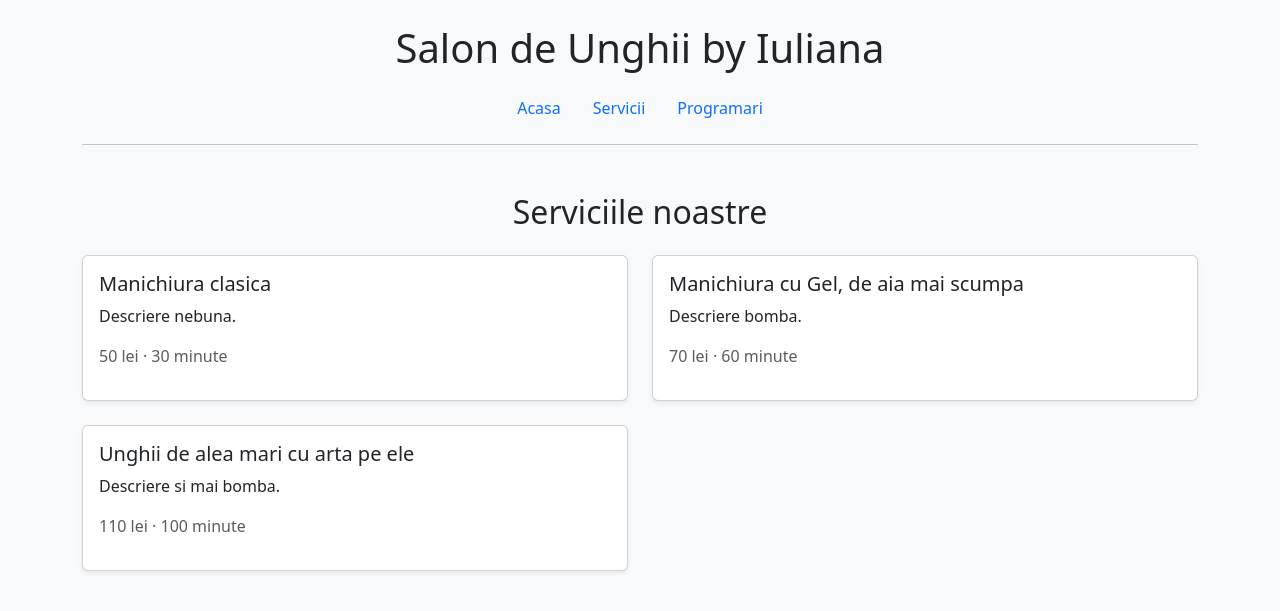
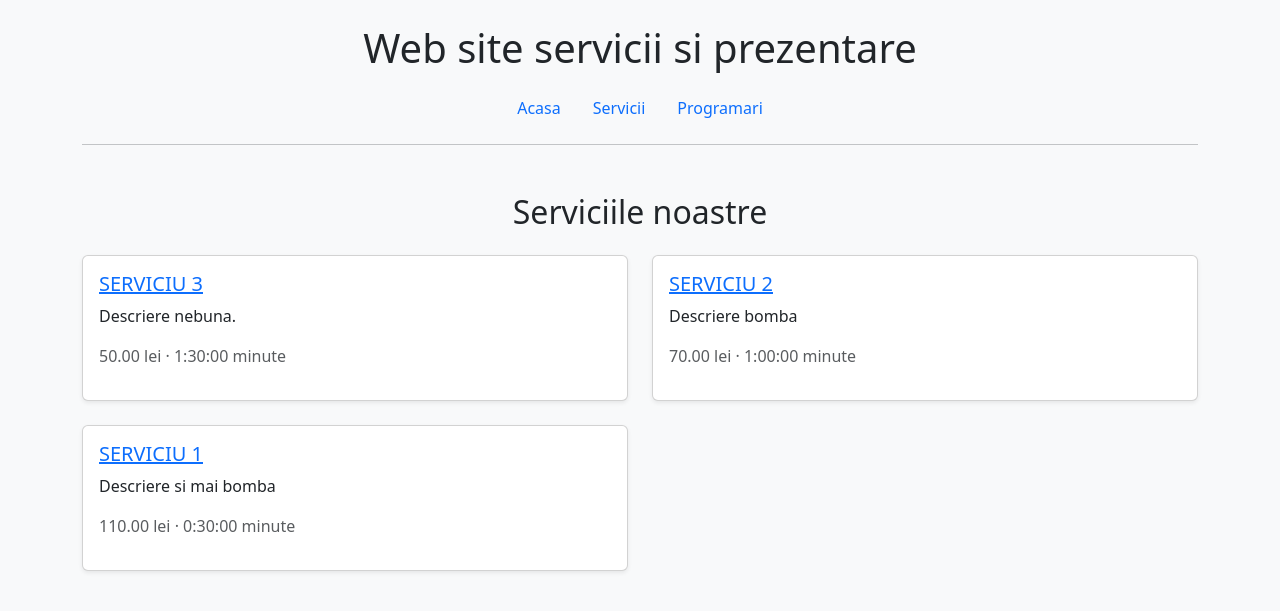
Before and after one commit to HiperDxD/Nail_Salon_Web, a Django app: page /services/ in a window 1280 px wide. Shown: the top 611 px of the page. Run offline with Django 5.2, Linux system fonts and the light colour scheme; data comes from the database, SQL or seed files in the repository; both versions use the stored data as it was after the commit.

Commit message:
Made some changes for Service page, subpages for servicies

```diff
--- a/nailsalon/booking/models.py
+++ b/nailsalon/booking/models.py
@@ -1,9 +1,11 @@
 from django.db import models
+from datetime import timedelta
 
 class Service(models.Model):
     name = models.CharField(max_length=100)
     description = models.TextField()
     price = models.DecimalField(max_digits=6, decimal_places=2)
+    duration = models.DurationField(default=timedelta(minutes=30)) # Duration of the service
 
     def __str__(self):
         return self.name
--- a/nailsalon/nailsalon/urls.py
+++ b/nailsalon/nailsalon/urls.py
@@ -10,6 +10,7 @@ urlpatterns = [
     path('admin/', admin.site.urls),
     path('', page_views.home, name='home'),
     path('services/', page_views.services, name='services'),
+    path('services/<int:pk>/', page_views.service_detail, name='service_detail'),
     path('book/', booking_views.book_appointment, name='book'),
 ]
 
--- a/nailsalon/pages/views.py
+++ b/nailsalon/pages/views.py
@@ -1,9 +1,15 @@
 # pages/views.py
 
-from django.shortcuts import render
+from django.shortcuts import render, get_object_or_404
+from booking.models import Service
 
 def home(request):
     return render(request, 'pages/home.html')
 
 def services(request):
-    return render(request, 'pages/services.html')
+    services = Service.objects.all()
+    return render(request, 'pages/services.html', {'services': services})
+
+def service_detail(request, pk):
+    service = get_object_or_404(Service, pk=pk)
+    return render(request, 'pages/service_detail.html', {'service': service})
--- a/nailsalon/templates/base.html
+++ b/nailsalon/templates/base.html
@@ -2,7 +2,7 @@
 <html lang="en">
 <head>
   <meta charset="UTF-8">
-  <title>Salon de Unghii by Iuliana</title>
+  <title>Web site servicii si prezentare</title>
   <meta name="viewport" content="width=device-width, initial-scale=1">
 
   <!-- ✅ Bootstrap CSS -->
@@ -13,7 +13,7 @@
   <div class="container py-4">
     <!-- Header -->
     <header class="mb-4 text-center">
-      <h1 class="mb-3">Salon de Unghii by Iuliana</h1>
+      <h1 class="mb-3">Web site servicii si prezentare</h1>
       <nav class="nav justify-content-center mb-3">
         <a class="nav-link" href="/">Acasa</a>
         <a class="nav-link" href="/services/">Servicii</a>
--- a/nailsalon/templates/pages/home.html
+++ b/nailsalon/templates/pages/home.html
@@ -2,8 +2,8 @@
 
 {% block content %}
 <div class="text-center py-5">
-  <h2 class="display-5 mb-4">Bun venit la salonul nostru super smecher de unghii, gen.</h2>
-  <p class="lead">Oferim de toate, iti punem si unghii daca nu ai.</p>
+  <h2 class="display-5 mb-4">Mesaj de bun venit.</h2>
+  <p class="lead">Descriere nebuna.</p>
   <a href="/book/" class="btn btn-primary btn-lg mt-4">Fa si tu o programare sange</a>
 </div>
 {% endblock %}
--- a/nailsalon/templates/pages/services.html
+++ b/nailsalon/templates/pages/services.html
@@ -5,37 +5,21 @@
   <h2 class="mb-4 text-center">Serviciile noastre</h2>
 
   <div class="row row-cols-1 row-cols-md-2 g-4">
+    {% for service in services %}
     <div class="col">
       <div class="card h-100 shadow-sm">
         <div class="card-body">
-          <h5 class="card-title">Manichiura clasica </h5>
-          <p class="card-text">Descriere nebuna.</p>
-          <p class="text-muted">50 lei · 30 minute</p>
+          <h5 class="card-title">
+            <a href="{% url 'service_detail' service.pk %}">
+              {{ service.name }}
+            </a>
+          </h5>
+          <p class="card-text">{{ service.description }}</p>
+          <p class="text-muted">{{ service.price }} lei · {{ service.duration }} minute</p>
         </div>
       </div>
     </div>
-
-    <div class="col">
-      <div class="card h-100 shadow-sm">
-        <div class="card-body">
-          <h5 class="card-title">Manichiura cu Gel, de aia mai scumpa</h5>
-          <p class="card-text">Descriere bomba.</p>
-          <p class="text-muted">70 lei · 60 minute</p>
-        </div>
-      </div>
-    </div>
-
-    <div class="col">
-      <div class="card h-100 shadow-sm">
-        <div class="card-body">
-          <h5 class="card-title">Unghii de alea mari cu arta pe ele</h5>
-          <p class="card-text">Descriere si mai bomba.</p>
-          <p class="text-muted">110 lei · 100 minute</p>
-        </div>
-      </div>
-    </div>
-
-    <!-- Add more services as needed -->
+    {% endfor %}
   </div>
 </div>
 {% endblock %}
```
Also changed, not shown: nailsalon/templates/pages/service_detail.html (added, +8 -0 lines), nailsalon/booking/migrations/0002_service_duration.py (added), nailsalon/db.sqlite3.
